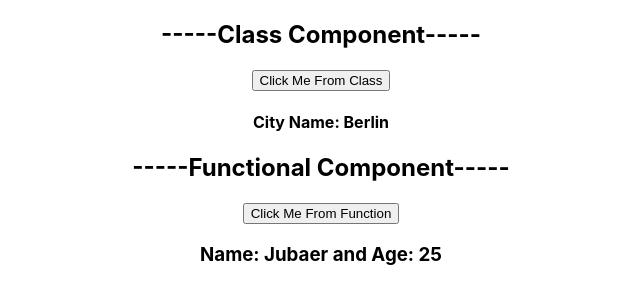
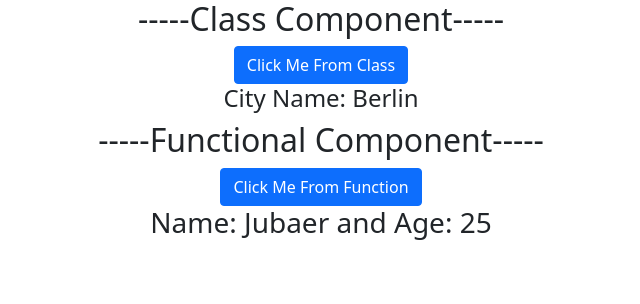
Before and after one commit to jubaerahamedbd/ReactFastTask, a React (Create React App) app: page / in a window 1280 px wide. Shown: the top 304 px of the page, without its empty margins (319-959 px from the left). Built offline with nearby package versions, Linux system fonts and the light colour scheme.

Commit message:
installing & use Bootstrap

```diff
--- a/package.json
+++ b/package.json
@@ -6,6 +6,7 @@
     "@testing-library/jest-dom": "^5.11.4",
     "@testing-library/react": "^11.1.0",
     "@testing-library/user-event": "^12.1.10",
+    "bootstrap": "^5.1.3",
     "react": "^17.0.2",
     "react-dom": "^17.0.2",
     "react-scripts": "4.0.3",
--- a/src/components/ClassComponent.js
+++ b/src/components/ClassComponent.js
@@ -1,4 +1,5 @@
 import React, { Component } from "react";
+import '../../node_modules/bootstrap/dist/css/bootstrap.min.css'
 
 class ClassComponent extends Component {
 
@@ -8,7 +9,7 @@ class ClassComponent extends Component {
     render() {
         return (
             <div>
-                <button onClick={this.DoThis.bind(this,"I am from Class Parameter")}>Click Me From Class</button>
+                <button className="btn btn-primary" onClick={this.DoThis.bind(this,"I am from Class Parameter")}>Click Me From Class</button>
                 <h4>City Name: {this.props.cityname}</h4>
             </div>
         )
--- a/src/components/FunctionalComponent.js
+++ b/src/components/FunctionalComponent.js
@@ -1,4 +1,5 @@
 import React from "react";
+import '../../node_modules/bootstrap/dist/css/bootstrap.min.css'
 
 function FunctionalComponent(props){
     function DoThis(e){
@@ -6,7 +7,7 @@ function FunctionalComponent(props){
     }
     return(
         <div>
-            <button onClick={DoThis.bind(this,"I am from Function Parameter")}>Click Me From Function</button>
+            <button className="btn btn-primary" onClick={DoThis.bind(this,"I am from Function Parameter")}>Click Me From Function</button>
             <h3>Name: {props.name} and Age: {props.age}</h3>
         </div>
     )
```
Also changed, not shown: 2 other files (tests, documents, lock files or other folders).
